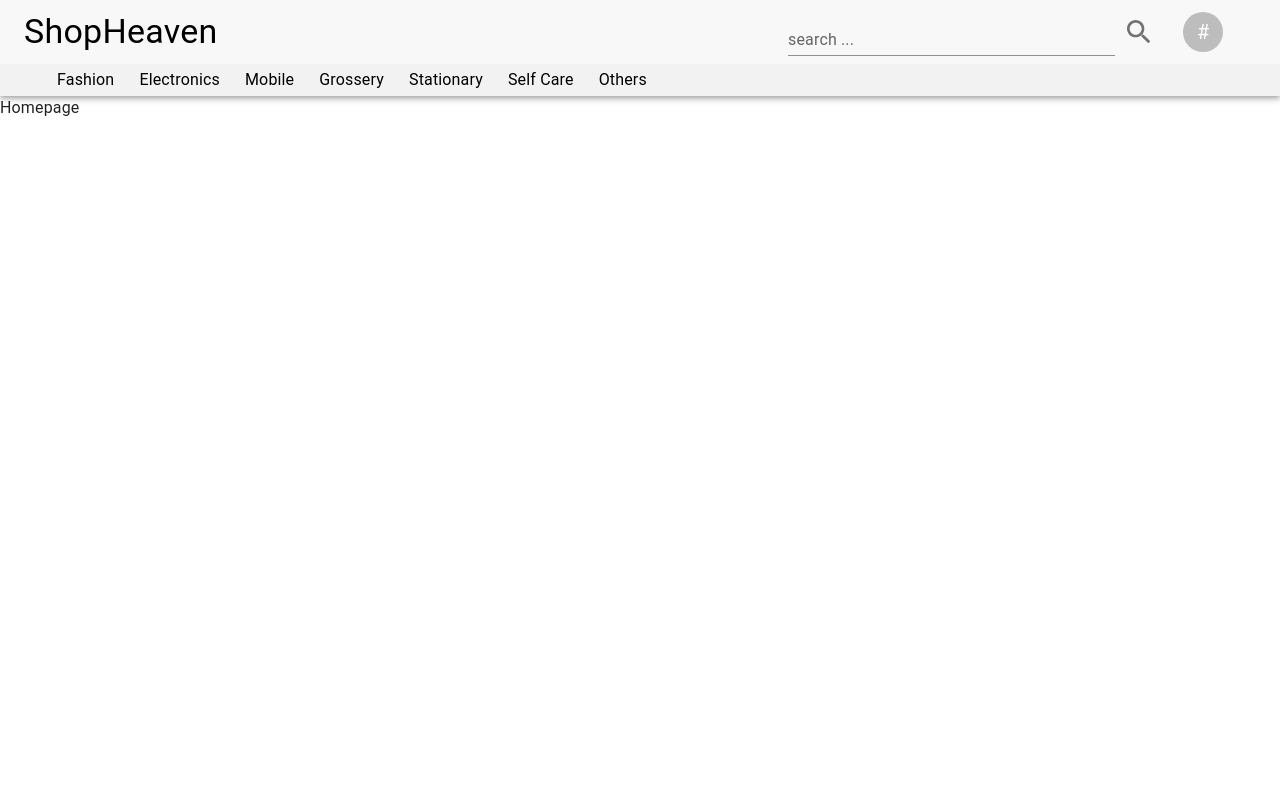
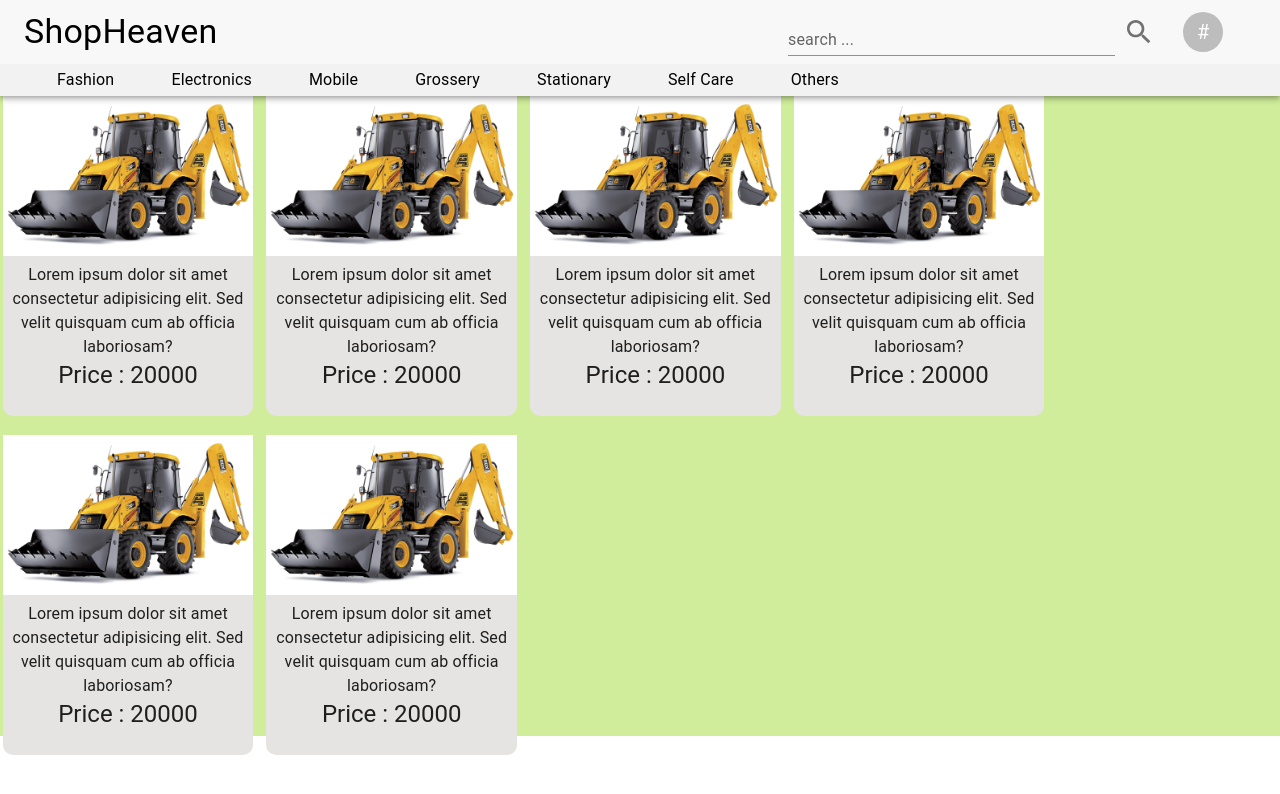
Before and after one commit to Chinmay487/project_template, a React (Create React App) app: page / in a window 1280 px wide. Shown: the top 794 px of the page. Built offline with nearby package versions, Linux system fonts and the light colour scheme.

Commit message:
did something

```diff
--- a/src/home/HomePage.jsx
+++ b/src/home/HomePage.jsx
@@ -1,15 +1,33 @@
 import React from 'react';
-import {Typography} from '@mui/material';
+import {Typography,Box} from '@mui/material';
+import ProductCard from '../products/ProductCard'
 
 
 
 const HomePage = () => {
+
+    const homeDiv1Style = {
+        // margin : "1% 5%",
+        // height : "20rem",
+        padding : "auto 5%",
+        backgroundColor : "#cfed9a",
+        display :"grid",
+        gridTemplateColumns : "repeat(4,20%)",
+        columnGap : "0.6%",
+        rowGap : "3%"
+        // display : "flex",
+        // justifyContent : "space-evenly"
+    }
+
     return (
-        <>
-            <Typography>
-                Homepage
-            </Typography>
-        </>
+        <Box component="div" sx={homeDiv1Style} >
+            <ProductCard/>
+            <ProductCard/>
+            <ProductCard/>
+            <ProductCard/>
+            <ProductCard/>
+            <ProductCard/>
+        </Box>
     )
 }
 
--- a/src/navbar/NavMenu.jsx
+++ b/src/navbar/NavMenu.jsx
@@ -1,6 +1,6 @@
 import React from 'react';
 import {Menu,MenuItem} from '@mui/material';
-import {menuItemStyle,menuStyle} from './styles'
+import {menuItemStyle,menuStyle} from '../styles'
 import {useNavigate} from 'react-router-dom';
 
 
--- a/src/navbar/Navbar.jsx
+++ b/src/navbar/Navbar.jsx
@@ -3,7 +3,7 @@ import {AppBar,Toolbar, Typography,Box,TextField,IconButton,Avatar, useTheme , u
 import SearchOutlinedIcon from '@mui/icons-material/SearchOutlined';
 import Sidenav from './Sidenav';
 import NavMenu from './NavMenu'
-import {appBarStyle,navbarDivStyle,searchFormGroup,searchForm,searchFormInput,avatarStyle,navbarStyle2,navbarDiveStyle2,typographyStyle2} from './styles';
+import {appBarStyle,navbarDivStyle,searchFormGroup,searchForm,searchFormInput,avatarStyle,navbarStyle2,navbarDiveStyle2,typographyStyle2} from '../styles';
 import MenuRoundedIcon from '@mui/icons-material/MenuRounded';
 import {NavLink} from 'react-router-dom';
 import ListClass from './ListClass'
--- a/src/navbar/Sidenav.jsx
+++ b/src/navbar/Sidenav.jsx
@@ -4,6 +4,7 @@ import MenuOpenOutlinedIcon from '@mui/icons-material/MenuOpenOutlined';
 import {useNavigate} from 'react-router-dom';
 import ExpandLess from '@mui/icons-material/ExpandLess';
 import ExpandMore from '@mui/icons-material/ExpandMore';
+import {drawerStyle} from '../styles'
 
 const Sidenav = (props) => {
 
@@ -11,14 +12,7 @@ const Sidenav = (props) => {
 
     const navigate = useNavigate();
 
-    const drawerStyle = {
-        width: 300,
-        flexShrink: 0,
-        '& .MuiDrawer-paper': {
-            width: 200,
-            boxSizing: 'border-box',
-        },
-    }
+
 
     const onClickEvent = (url)=>{
         navigate(url)
@@ -34,15 +28,14 @@ const Sidenav = (props) => {
     }
 
 
-
     return (
-        <Drawer open={props.drawerStatus} onClose={onClickEvent} variant="temporary" anchor="left" elevation={5} sx={drawerStyle} >
+        <Drawer open={props.drawerStatus} onClose={onClickEvent} variant="temporary" anchor="left" sx={drawerStyle} >
 
             <List sx={{marginTop : "3rem"}} >
                 <ListItem divider button onClick={()=>{
                     props.setDrawerStatus(!props.drawerStatus)
                 }}>
-                    <MenuOpenOutlinedIcon/>
+                    <ListItemIcon><MenuOpenOutlinedIcon/></ListItemIcon>
                 </ListItem>
                 <ListItem divider button onClick={()=>{
                     navigate('/')
@@ -73,7 +66,7 @@ const Sidenav = (props) => {
                                                     item.handleList()
                                                     onClickEvent(url)
                                                 }}>
-                                                    {listItem}
+                                                    <ListItemIcon>{listItem}</ListItemIcon>
                                                 </ListItem>
                                             )
                                         })}
--- /dev/null
+++ b/src/products/ProductCard.jsx
@@ -0,0 +1,57 @@
+import React from 'react';
+import {Box, Typography} from '@mui/material'
+import lizard from '../images/lizard.jpg'
+import jcb from '../images/jcb.jpg'
+import {Link} from 'react-router-dom'
+
+
+
+
+// {width: {xs:"100%",sm : "50%",md: "40%",xl : "20%"}}
+
+const ProductCard = () => {
+
+    const cardStyle1 = {
+        // width: {
+        //     xs:"100%",
+        //     sm : "50%",
+        //     md: "40%",
+        //     xl : "20%"
+        // },
+        height : "20rem",
+        margin : "auto 1%",
+        backgroundColor : "#e6e4e3",
+        borderRadius : "10px",
+        // padding : "1%"
+    }
+
+    const cardDivStyle1 = {
+        width : "100%",
+        height : "10rem",
+
+        // backgroundImage : `url(${lizard})`,
+        // backgroundPosition : "center",
+        // backgroundSize : "cover"
+    }
+
+    const cardDivStyle2 = {
+        textAlign : "center"
+    }
+
+    return (
+        <Box sx={cardStyle1} component="div" elevation={2}>
+            <Box component="img" src={jcb}  sx={cardDivStyle1} />
+            <Box component="div" sx={cardDivStyle2}>
+                <Typography variant="body1">
+                    Lorem ipsum dolor sit amet consectetur adipisicing elit. Sed velit quisquam cum ab officia laboriosam?
+                </Typography>
+                <Typography variant="h5">
+                    Price : 20000
+                </Typography>
+            </Box>
+        </Box>
+    )
+}
+
+
+export default ProductCard;
--- a/src/navbar/styles.jsx
+++ b/src/styles.js
@@ -13,18 +13,16 @@ export const navbarStyle2 = {
     width : "100%",
     height : "2rem",
     backgroundColor : "#f2f2f2",
-    // backgroundColor : "green"
 }
 
 export const navbarDiveStyle2 = {
     width : {
-        md : "50%",
+        md : "70%",
         xl: "50%",
         sm:"100%"
     },
     height : "100%",
     display : "flex",
-    margin : "0 0 0 2rem",
     justifyContent : "space-evenly",
     alignItems : "center",
     color : "black"
@@ -43,7 +41,6 @@ export const searchFormGroup = {
         md : "50%"
     },
     padding : "0 1%",
-    // backgroundColor : "green"
 }
 
 export const searchForm = {
@@ -53,7 +50,6 @@ export const searchForm = {
         md : "70%",
 
     },
-    // backgroundColor : "red"
 }
 
 export const searchFormInput = {
@@ -82,3 +78,12 @@ export const menuItemStyle = {
     height : "2.5rem",
     width : "8rem",
 }
+
+export const drawerStyle = {
+    width: 300,
+    flexShrink: 0,
+    '& .MuiDrawer-paper': {
+        width: 200,
+        boxSizing: 'border-box',
+    },
+}
```
Also changed, not shown: src/images/jcb.jpg (added), src/images/lizard.jpg (added).
